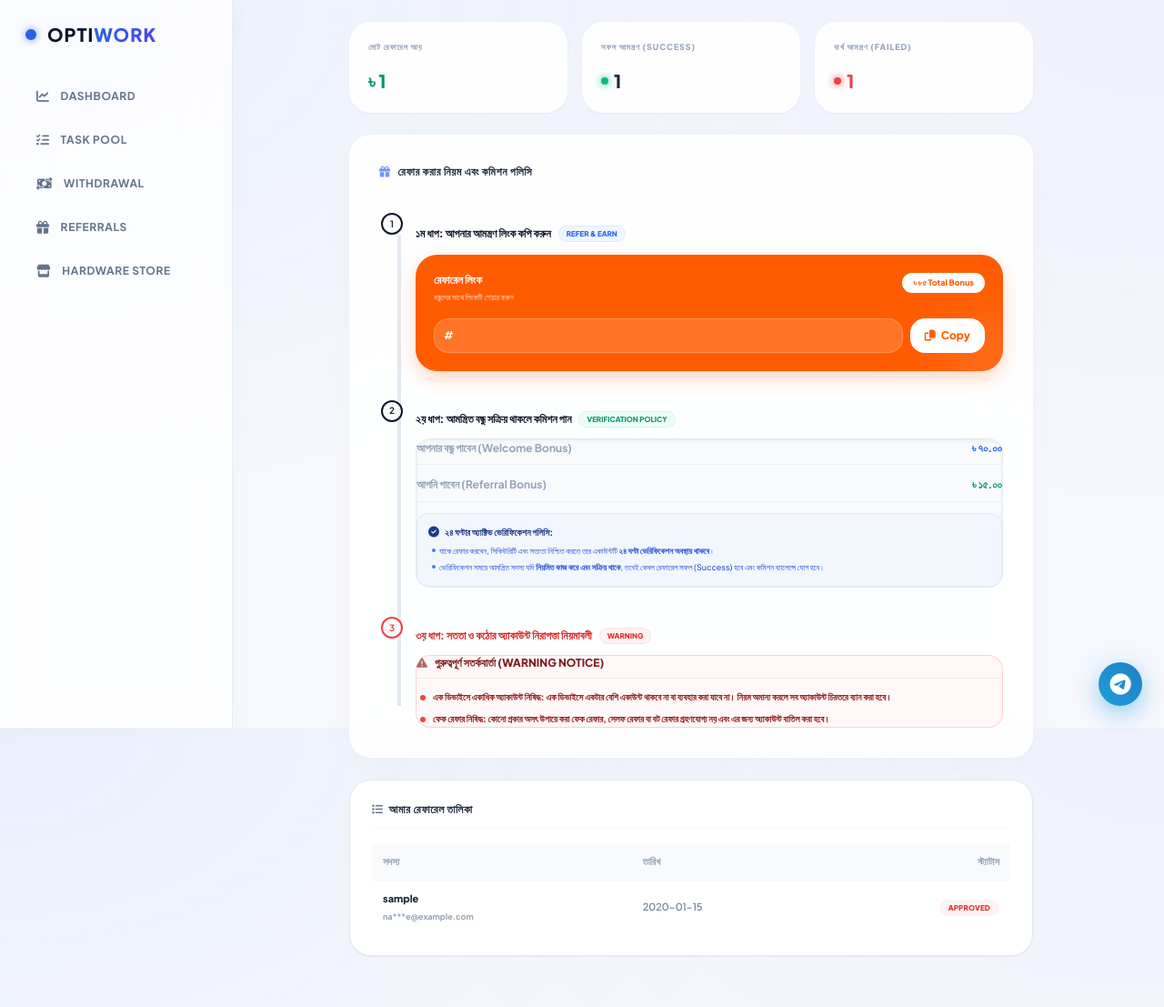
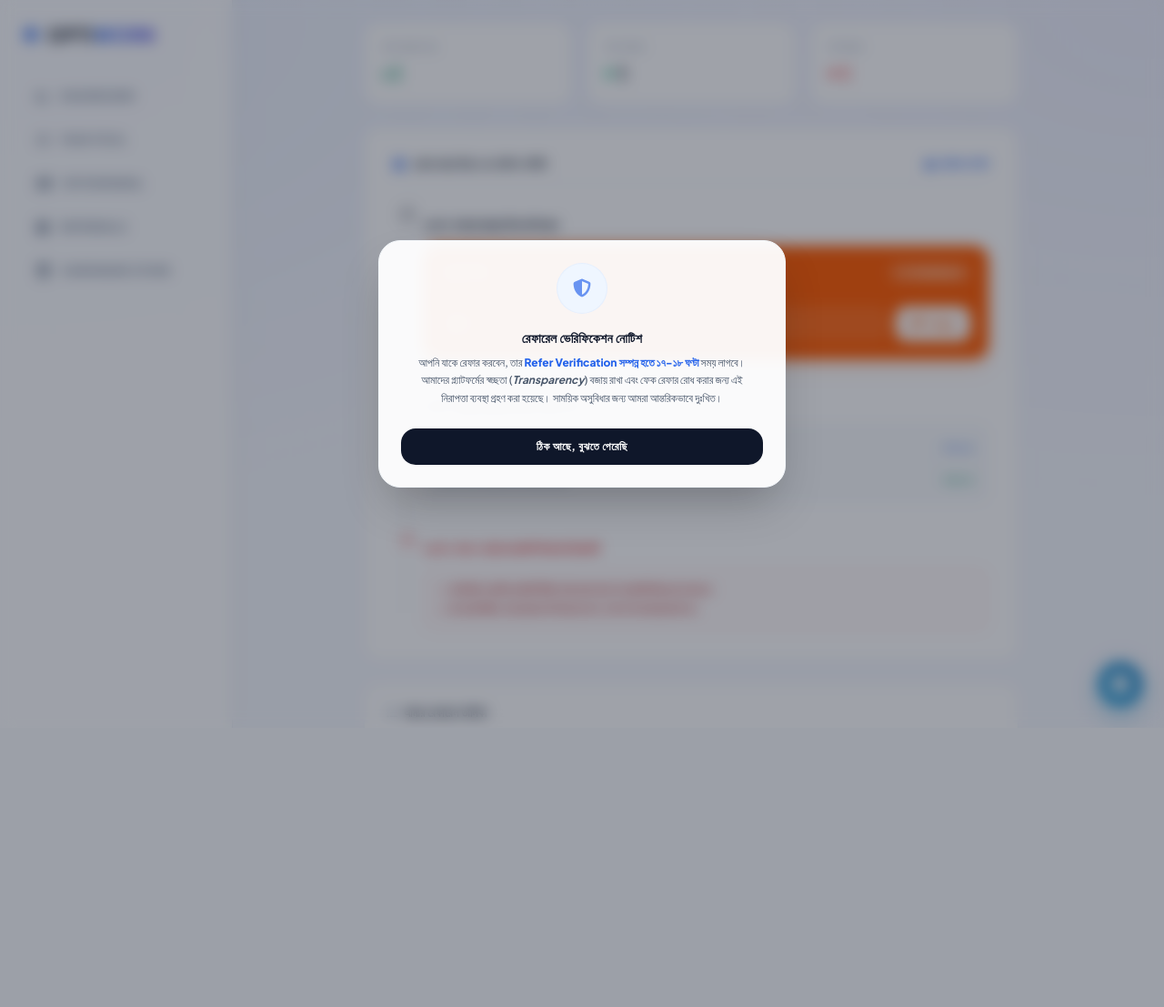
Before and after one commit to teamcipx/Orpi, a Flask app: template templates/referrals.html in a window 1280 px wide. Shown: the whole page at 91% size. After the commit the page ends 796 px from the top, so only its background shows below. Run offline with Flask 3, Linux system fonts and the light colour scheme; the template is opened without the code that fills it: most values are stand-ins (such as "Sample title", 1, 10 or a date in 2020); some libraries are stand-ins or nearby versions.

Commit message:
Update referrals.html

```diff
--- a/templates/referrals.html
+++ b/templates/referrals.html
@@ -1,12 +1,10 @@
 {% extends 'base.html' %}
 {% block content %}
 
-<!-- কাস্টম গ্লসি শাইন এবং পালস অ্যানিমেশন স্টাইলস -->
+<!-- কাস্টম মডার্ন মিনিমালিস্ট স্টাইলস -->
 <style>
     @keyframes shine {
-        100% {
-            left: 125%;
-        }
+        100% { left: 125%; }
     }
     .premium-shine-card {
         position: relative;
@@ -15,8 +13,7 @@
         backdrop-filter: blur(20px);
         -webkit-backdrop-filter: blur(20px);
         border: 1px solid rgba(226, 232, 240, 0.8);
-        box-shadow: 0 4px 20px -2px rgba(148, 163, 184, 0.05);
-        transition: all 0.4s cubic-bezier(0.16, 1, 0.3, 1);
+        transition: all 0.3s ease;
     }
     .premium-shine-card::after {
         content: '';
@@ -28,83 +25,133 @@
         background: linear-gradient(to right, rgba(255, 255, 255, 0) 0%, rgba(255, 255, 255, 0.3) 100%);
         transform: skewX(-25deg);
     }
-    .premium-shine-card:hover {
-        border-color: rgba(37, 99, 235, 0.25);
-        box-shadow: 0 12px 30px rgba(37, 99, 235, 0.06);
-        transform: translateY(-2px);
-    }
     .premium-shine-card:hover::after {
         animation: shine 0.8s ease-in-out;
     }
+
+    /* পপআপ মডাল স্টাইল */
+    .modal-overlay {
+        position: fixed;
+        top: 0;
+        left: 0;
+        width: 100%;
+        height: 100%;
+        background: rgba(15, 23, 42, 0.4);
+        backdrop-filter: blur(8px);
+        -webkit-backdrop-filter: blur(8px);
+        display: flex;
+        align-items: center;
+        justify-content: center;
+        z-index: 9999;
+        opacity: 0;
+        pointer-events: none;
+        transition: all 0.3s ease;
+    }
+    .modal-overlay.active {
+        opacity: 1;
+        pointer-events: auto;
+    }
+    .modal-content {
+        transform: scale(0.95);
+        transition: all 0.3s cubic-bezier(0.34, 1.56, 0.64, 1);
+    }
+    .modal-overlay.active .modal-content {
+        transform: scale(1);
+    }
 </style>
 
-<div class="space-y-6 max-w-3xl mx-auto pb-10">
+<!-- রেফারেল ভেরিফিকেশন পপআপ মডাল -->
+<div id="referral-modal" class="modal-overlay">
+    <div class="modal-content bg-white/95 border border-slate-100 max-w-md w-[90%] p-6 rounded-3xl shadow-2xl relative text-center">
+        <!-- আইকন অ্যানিমেশন -->
+        <div class="w-14 h-14 bg-blue-50 text-blue-600 rounded-full flex items-center justify-center mx-auto mb-4 border border-blue-100/50">
+            <i class="fa-solid fa-shield-halved text-xl animate-pulse"></i>
+        </div>
 
-    <!-- ১. লাইভ রেফারেল পরিসংখ্যান (প্রিমিয়াম ৩-কলাম গ্রিড) -->
+        <!-- মডাল টাইটেল -->
+        <h4 class="text-slate-900 font-extrabold text-sm uppercase tracking-wide mb-2">রেফারেল ভেরিফিকেশন নোটিশ</h4>
+
+        <!-- মডাল টেক্সট -->
+        <p class="text-slate-600 text-xs font-medium leading-relaxed px-2">
+            আপনি যাকে রেফার করবেন, তার <span class="text-blue-600 font-black">Refer Verification সম্পন্ন হতে ১৭-১৮ ঘণ্টা</span> সময় লাগবে। আমাদের প্ল্যাটফর্মের স্বচ্ছতা (<span class="italic font-bold">Transparency</span>) বজায় রাখা এবং ফেক রেফার রোধ করার জন্য এই নিরাপত্তা ব্যবস্থা গ্রহণ করা হয়েছে। সাময়িক অসুবিধার জন্য আমরা আন্তরিকভাবে দুঃখিত।
+        </p>
+
+        <!-- বাটন -->
+        <button onclick="closeModal()" class="mt-6 w-full bg-slate-900 hover:bg-slate-800 text-white text-xs font-black py-3 rounded-2xl transition shadow-sm tracking-wider uppercase">
+            ঠিক আছে, বুঝতে পেরেছি
+        </button>
+    </div>
+</div>
+
+<div class="space-y-6 max-w-3xl mx-auto pb-10 px-4">
+
+    <!-- ১. লাইভ রেফারেল পরিসংখ্যান (মিনিমাল ৩-কলাম গ্রিড) -->
     <div class="grid grid-cols-1 sm:grid-cols-3 gap-4">
         <!-- মোট আয় -->
-        <div class="premium-card p-5 rounded-3xl flex flex-col justify-between border border-white/40 shadow-sm min-h-[100px]">
+        <div class="bg-white p-5 rounded-2xl border border-slate-100 shadow-sm flex flex-col justify-between min-h-[90px]">
             <span class="text-[9px] text-slate-400 uppercase tracking-widest font-black">মোট রেফারেল আয়</span>
             <p class="text-xl font-black text-emerald-600 mt-2">৳ {{ total_earnings }}</p>
         </div>
         <!-- সফল আমন্ত্রণ -->
-        <div class="premium-card p-5 rounded-3xl flex flex-col justify-between border border-white/40 shadow-sm min-h-[100px]">
-            <span class="text-[9px] text-slate-400 uppercase tracking-widest font-black">সফল আমন্ত্রণ (Success)</span>
+        <div class="bg-white p-5 rounded-2xl border border-slate-100 shadow-sm flex flex-col justify-between min-h-[90px]">
+            <span class="text-[9px] text-slate-400 uppercase tracking-widest font-black">সফল আমন্ত্রণ</span>
             <p class="text-xl font-black text-slate-800 mt-2 flex items-center gap-1.5">
-                <span class="w-2 h-2 bg-emerald-500 rounded-full shadow-[0_0_8px_#10b981]"></span> {{ success_count }}
+                <span class="w-2 h-2 bg-emerald-500 rounded-full"></span> {{ success_count }}
             </p>
         </div>
         <!-- ব্যর্থ আমন্ত্রণ -->
-        <div class="premium-card p-5 rounded-3xl flex flex-col justify-between border border-white/40 shadow-sm min-h-[100px]">
-            <span class="text-[9px] text-slate-400 uppercase tracking-widest font-black">ব্যর্থ আমন্ত্রণ (Failed)</span>
+        <div class="bg-white p-5 rounded-2xl border border-slate-100 shadow-sm flex flex-col justify-between min-h-[90px]">
+            <span class="text-[9px] text-slate-400 uppercase tracking-widest font-black">ব্যর্থ আমন্ত্রণ</span>
             <p class="text-xl font-black text-red-500 mt-2 flex items-center gap-1.5">
-                <span class="w-2 h-2 bg-red-500 rounded-full shadow-[0_0_8px_#ef4444]"></span> {{ failed_count }}
+                <span class="w-2 h-2 bg-red-500 rounded-full"></span> {{ failed_count }}
             </p>
         </div>
     </div>
 
     <!-- ২. ধাপ-ভিত্তিক রেফারেল গাইড এবং পলিসি প্যানেল -->
-    <div class="premium-card p-6 md:p-8 rounded-3xl border border-white/40 shadow-[0_12px_40px_rgba(0,0,0,0.02)]">
+    <div class="bg-white p-6 md:p-8 rounded-2xl border border-slate-100 shadow-sm">
+        <div class="flex justify-between items-center border-b border-slate-100 pb-3 mb-6">
+            <h3 class="text-xs font-extrabold uppercase tracking-wider text-slate-800 flex items-center gap-2">
+                <i class="fa-solid fa-gift text-blue-600"></i> রেফার করার নিয়ম এবং কমিশন পলিসি
+            </h3>
+            <!-- মডাল পুনরায় দেখার বাটন -->
+            <button onclick="openModal()" class="text-[10px] text-blue-600 font-bold hover:underline flex items-center gap-1">
+                <i class="fa-solid fa-circle-info"></i> ভেরিফিকেশন নীতি
+            </button>
+        </div>
 
-        <h3 class="text-xs font-extrabold uppercase tracking-wider text-slate-800 mb-6 border-b border-slate-50 pb-3 flex items-center gap-2">
-            <i class="fa-solid fa-gift text-blue-600 animate-pulse"></i> রেফার করার নিয়ম এবং কমিশন পলিসি
-        </h3>
-
-        <div class="relative flex flex-col gap-8 pl-10">
+        <div class="relative flex flex-col gap-8 pl-8">
             <!-- কানেক্টিং টাইমলাইন লাইন -->
-            <div class="absolute left-5 top-6 bottom-6 w-1 bg-slate-200 z-0"></div>
+            <div class="absolute left-3 top-5 bottom-5 w-[1px] bg-slate-200 z-0"></div>
 
             <!-- ================= ১ম  ধাপ: লিংক কপি করুন ================= -->
             <div class="relative z-10 space-y-3.5">
-                <!-- স্টেপ সার্কেল -->
-                <div class="absolute -left-[38px] w-6 h-6 rounded-full border-2 border-[#0F172A] bg-white flex items-center justify-center text-[10px] font-bold text-slate-800 shadow-sm z-10">
+                <div class="absolute -left-[25px] top-0.5 w-4 h-4 rounded-full border border-slate-900 bg-white flex items-center justify-center text-[9px] font-bold text-slate-900 z-10">
                     1
                 </div>
 
                 <div class="flex items-center gap-2">
-                    <span class="text-xs font-black text-[#0F172A]">১ম  ধাপ: আপনার আমন্ত্রণ লিংক কপি করুন</span>
-                    <span class="text-[8px] px-2 py-0.5 rounded-full font-black bg-blue-50 text-blue-600 border border-blue-100 uppercase">Refer & Earn</span>
+                    <span class="text-xs font-black text-slate-900">১ম  ধাপ: আপনার আমন্ত্রণ লিংক কপি করুন</span>
                 </div>
 
                 <!-- ফিগমা কোরাল অরেঞ্জ রেফারেল ব্যানার উইজেট -->
-                <div class="bg-[#FF5C01] text-white p-5 rounded-3xl shadow-[0_8px_20px_rgba(255,92,1,0.25)] relative overflow-hidden">
-                    <div class="absolute -right-8 -bottom-8 w-24 h-24 bg-white/10 rounded-full blur-xl"></div>
+                <div class="bg-[#FF5C01] text-white p-5 rounded-2xl shadow-[0_8px_20px_rgba(255,92,1,0.15)] relative overflow-hidden">
                     <div class="flex justify-between items-start z-10 relative">
                         <div>
                             <h4 class="text-xs font-black">রেফারেল লিংক</h4>
-                            <p class="text-[9px] text-white/80 pt-1">বন্ধুদের সাথে লিংকটি শেয়ার করুন</p>
+                            <p class="text-[9px] text-white/80 pt-0.5">বন্ধুদের সাথে লিংকটি শেয়ার করুন</p>
                         </div>
-                        <div class="bg-white text-[#FF5C01] px-3 py-1 rounded-full text-[9px] font-black">
+                        <div class="bg-white/20 text-white border border-white/20 px-2.5 py-0.5 rounded-full text-[9px] font-black">
                             ৳ ৮৫ Total Bonus
                         </div>
                     </div>
 
                     <div class="mt-4 flex gap-2 z-10 relative">
                         <input type="text" id="referral-link" readonly value="{{ ref_link }}"
-                               class="w-full bg-white/15 border border-white/20 p-2.5 rounded-2xl text-xs text-white placeholder-white/50 font-bold focus:outline-none select-all">
+                               class="w-full bg-white/10 border border-white/10 p-2.5 rounded-xl text-xs text-white placeholder-white/50 font-bold focus:outline-none select-all">
 
                         <button id="copy-btn" onclick="copyLink()"
-                                class="bg-white hover:bg-slate-100 text-[#FF5C01] text-xs font-black px-4 py-2 rounded-2xl transition flex items-center gap-1.5 whitespace-nowrap">
+                                class="bg-white hover:bg-slate-50 text-[#FF5C01] text-xs font-black px-4 py-2 rounded-xl transition flex items-center gap-1.5 whitespace-nowrap">
                             <i id="copy-icon" class="fa-solid fa-copy"></i> <span id="copy-text">Copy</span>
                         </button>
                     </div>
@@ -113,63 +160,45 @@
 
             <!-- ================= ২য় ধাপ: বন্ধু আমন্ত্রণ ও অ্যাক্টিভিটি ভেরিফিকেশন ================= -->
             <div class="relative z-10 space-y-3">
-                <!-- স্টেপ সার্কেল -->
-                <div class="absolute -left-[38px] w-6 h-6 rounded-full border-2 border-[#0F172A] bg-white flex items-center justify-center text-[10px] font-bold text-slate-800 shadow-sm z-10">
+                <div class="absolute -left-[25px] top-0.5 w-4 h-4 rounded-full border border-slate-900 bg-white flex items-center justify-center text-[9px] font-bold text-slate-900 z-10">
                     2
                 </div>
 
                 <div class="flex items-center gap-2">
-                    <span class="text-xs font-black text-[#0F172A]">২য় ধাপ: আমন্ত্রিত বন্ধু সক্রিয় থাকলে কমিশন পান</span>
-                    <span class="text-[8px] px-2 py-0.5 rounded-full font-black bg-emerald-50 text-emerald-600 border border-emerald-100 uppercase">Verification Policy</span>
+                    <span class="text-xs font-black text-slate-900">২য় ধাপ: আমন্ত্রিত বন্ধু সক্রিয় থাকলে কমিশন পান</span>
                 </div>
 
-                <!-- কন্টেন্ট এরিয়া (২৪ ঘণ্টা ভেরিফিকেশন ও অ্যাক্টিভ থাকার শর্ত) -->
-                <div class="bg-slate-50 border border-slate-200/80 rounded-2xl p-4.5 space-y-3 text-xs text-slate-700 leading-relaxed font-bold shadow-inner">
-                    <div class="flex justify-between border-b border-slate-200/50 pb-2">
+                <div class="bg-slate-50 border border-slate-100 rounded-xl p-4 space-y-2.5 text-xs text-slate-600 font-bold">
+                    <div class="flex justify-between border-b border-slate-200/40 pb-2">
                         <span class="text-slate-400">আপনার বন্ধু পাবেন (Welcome Bonus)</span>
                         <span class="text-blue-600 font-black">৳ ৭০.০০</span>
                     </div>
-                    <div class="flex justify-between border-b border-slate-200/50 pb-2">
+                    <div class="flex justify-between">
                         <span class="text-slate-400">আপনি পাবেন (Referral Bonus)</span>
                         <span class="text-emerald-600 font-black">৳ ১৫.০০</span>
-                    </div>
-                    <!-- অ্যাক্টিভিটি এবং ২৪ ঘণ্টা ভেরিফিকেশন নোটিশ -->
-                    <div class="bg-blue-50/60 border border-blue-100 rounded-xl p-3 text-[10px] text-blue-800 space-y-1.5">
-                        <p class="font-extrabold flex items-center gap-1.5 text-blue-900"><i class="fa-solid fa-circle-check text-xs"></i> ২৪ ঘণ্টার অ্যাক্টিভ ভেরিফিকেশন পলিসি:</p>
-                        <ul class="font-medium text-[9px] text-blue-700/95 space-y-1 pl-1">
-                            <li class="flex items-start gap-1"><span class="w-1 h-1 bg-blue-500 rounded-full shrink-0 mt-1"></span> <span>যাকে রেফার করবেন, সিকিউরিটি এবং সত্যতা নিশ্চিত করতে তার একাউন্টটি <strong>২৪ ঘণ্টা ভেরিফিকেশন অবস্থায় থাকবে</strong>।</span></li>
-                            <li class="flex items-start gap-1"><span class="w-1 h-1 bg-blue-500 rounded-full shrink-0 mt-1"></span> <span>ভেরিফিকেশন সময়ে আমন্ত্রিত সদস্য যদি <strong>নিয়মিত কাজ করে এবং সক্রিয় থাকে</strong>, তবেই কেবল রেফারেল সফল (Success) হবে এবং কমিশন ব্যালেন্সে যোগ হবে।</span></li>
-                        </ul>
                     </div>
                 </div>
             </div>
 
             <!-- ================= ৩য় ধাপ: সতর্কবার্তা ও অ্যাকাউন্টের নিরাপত্তা ================= -->
             <div class="relative z-10 space-y-3">
-                <!-- স্টেপ সার্কেল -->
-                <div class="absolute -left-[38px] w-6 h-6 rounded-full border-2 border-red-500 bg-white flex items-center justify-center text-[10px] font-bold text-red-500 shadow-sm z-10">
+                <div class="absolute -left-[25px] top-0.5 w-4 h-4 rounded-full border border-red-500 bg-white flex items-center justify-center text-[9px] font-bold text-red-500 z-10">
                     3
                 </div>
 
                 <div class="flex items-center gap-2">
                     <span class="text-xs font-black text-red-600">৩য় ধাপ: সততা ও কঠোর অ্যাকাউন্ট নিরাপত্তা নিয়মাবলী</span>
-                    <span class="text-[8px] px-2 py-0.5 rounded-full font-black bg-red-50 text-red-600 border border-red-100 uppercase">Warning</span>
                 </div>
 
-                <!-- অফিসিয়াল ওয়ার্নিং বাটন সেকশন (ভিপিএন ওয়ার্নিং রিমুভড) -->
-                <div class="bg-red-50/50 border border-red-200/80 rounded-2xl p-4.5 space-y-3 text-[10px] text-red-800 leading-relaxed font-bold">
-                    <div class="flex items-center gap-2 border-b border-red-100 pb-2 text-red-900 font-black uppercase text-xs">
-                        <i class="fa-solid fa-triangle-exclamation animate-pulse"></i> গুরুত্বপূর্ণ সতর্কবার্তা (Warning Notice)
-                    </div>
-
-                    <ul class="space-y-2 pl-1">
-                        <li class="flex items-start gap-2">
-                            <span class="w-1.5 h-1.5 bg-red-500 rounded-full shrink-0 mt-1.5"></span>
-                            <span><strong>এক ডিভাইসে একাধিক অ্যাকাউন্ট নিষিদ্ধ:</strong> এক ডিভাইসে একটার বেশি একাউন্ট থাকবে না বা ব্যবহার করা যাবে না। নিয়ম অমান্য করলে সব অ্যাকাউন্ট চিরতরে ব্যান করা হবে।</span>
+                <div class="bg-red-50/40 border border-red-100 rounded-xl p-4 space-y-2 text-[10px] text-red-700 font-bold">
+                    <ul class="space-y-1.5">
+                        <li class="flex items-start gap-1.5">
+                            <span class="w-1 h-1 bg-red-500 rounded-full shrink-0 mt-1.5"></span>
+                            <span><strong>এক ডিভাইসে একাধিক অ্যাকাউন্ট নিষিদ্ধ:</strong> নিয়ম অমান্য করলে সব অ্যাকাউন্ট চিরতরে ব্যান করা হবে।</span>
                         </li>
-                        <li class="flex items-start gap-2">
-                            <span class="w-1.5 h-1.5 bg-red-500 rounded-full shrink-0 mt-1.5"></span>
-                            <span><strong>ফেক রেফার নিষিদ্ধ:</strong> কোনো প্রকার অসৎ উপায়ে করা ফেক রেফার, সেলফ রেফার বা বট রেফার গ্রহণযোগ্য নয় এবং এর জন্য অ্যাকাউন্ট বাতিল করা হবে।</span>
+                        <li class="flex items-start gap-1.5">
+                            <span class="w-1 h-1 bg-red-500 rounded-full shrink-0 mt-1.5"></span>
+                            <span><strong>ফেক রেফার নিষিদ্ধ:</strong> কোনো প্রকার অসৎ উপায়ে করা ফেক, সেলফ বা বট রেফার গ্রহণযোগ্য নয়।</span>
                         </li>
                     </ul>
                 </div>
@@ -178,9 +207,9 @@
     </div>
 
     <!-- ৩. রেফারেল তালিকা টেবিল -->
-    <div class="premium-card p-6 rounded-3xl bg-white border border-slate-200 shadow-sm">
+    <div class="bg-white p-6 rounded-2xl border border-slate-100 shadow-sm">
         <h3 class="text-xs font-extrabold uppercase tracking-wider text-slate-800 mb-4 border-b border-slate-50 pb-3 flex items-center gap-1.5">
-            <i class="fa-solid fa-list text-slate-500"></i> আমার রেফারেল তালিকা
+            <i class="fa-solid fa-list text-slate-400"></i> আমার রেফারেল তালিকা
         </h3>
         <div class="overflow-x-auto text-[11px] font-bold">
             <table class="w-full text-left">
@@ -196,11 +225,11 @@
                     <tr class="text-slate-700">
                         <td class="p-3">
                             <span class="font-extrabold text-slate-800">{{ ref.users.username }}</span><br>
-                            <span class="text-[9px] text-slate-400 mt-1 block font-bold">{{ ref.users.email | mask_email }}</span>
+                            <span class="text-[9px] text-slate-400 mt-0.5 block font-bold">{{ ref.users.email | mask_email }}</span>
                         </td>
-                        <td class="p-3 text-slate-500 font-medium">{{ ref.created_at[:10] }}</td>
+                        <td class="p-3 text-slate-400 font-medium">{{ ref.created_at[:10] }}</td>
                         <td class="p-3 text-right">
-                            <span class="px-2.5 py-1 rounded-full text-[8px] font-black uppercase tracking-wide {% if ref.status == 'Success' %}bg-emerald-50 text-emerald-600 border border-emerald-100{% else %}bg-red-50 text-red-600 border-red-100{% endif %}">
+                            <span class="px-2 py-0.5 rounded-full text-[8px] font-black uppercase tracking-wide {% if ref.status == 'Success' %}bg-emerald-50 text-emerald-600 border border-emerald-100{% else %}bg-red-50 text-red-600 border-red-100{% endif %}">
                                 {{ ref.status }}
                             </span>
                         </td>
@@ -217,6 +246,20 @@
 </div>
 
 <script>
+// পেজ লোড হওয়ার পর পপআপ ওপেন করার স্ক্রিপ্ট
+document.addEventListener("DOMContentLoaded", function() {
+    // পেজ লোড হওয়ার ৫০০ মিলি-সেকেন্ড পর পপআপ আসবে
+    setTimeout(openModal, 500);
+});
+
+function openModal() {
+    document.getElementById('referral-modal').classList.add('active');
+}
+
+function closeModal() {
+    document.getElementById('referral-modal').classList.remove('active');
+}
+
 // কপি লিংক স্ক্রিপ্ট
 function copyLink() {
     const linkInput = document.getElementById('referral-link');
```
